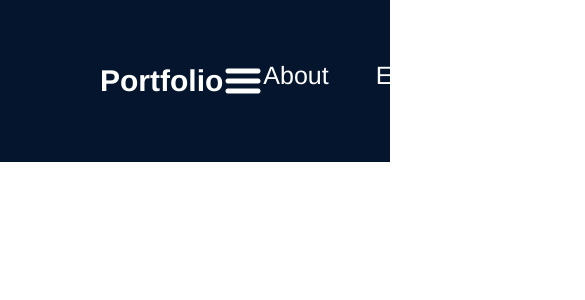
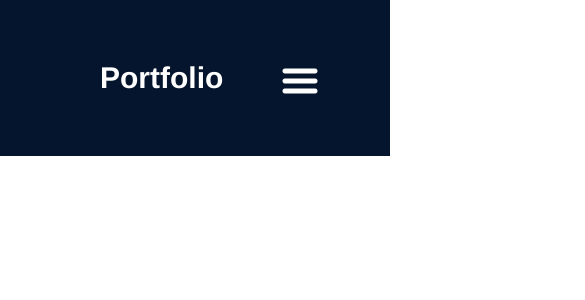
Before and after one commit to nipun-munasinghe/example-react-portfolio, a React (Vite) app: page / in a window 390 px wide. Shown: the top 300 px of the page, 585 px wide, since content can reach past the window. Built offline with nearby package versions, Linux system fonts and the light colour scheme; the HTML template or start-up script is replaced by a standard one.

Commit message:
Created navbar as responsive

```diff
--- a/src/components/Navbar/Navbar.jsx
+++ b/src/components/Navbar/Navbar.jsx
@@ -8,7 +8,7 @@
         <a className={styles.title} href="/">Portfolio</a>
 
         <div className={styles.menu}>
-        <img className={styles.menuBtn} src={getImageUrl("nav/menuIcon.png")} alt="menu Icon" />
+        <img className={styles.menuBtn} src={getImageUrl("nav/menuIcon.png")} alt="menu button" />
             <ul className={styles.menuItems}>
                 <li><a href="#about">About</a></li>
                 <li><a href="#experience">Experience</a></li>
--- a/src/components/Navbar/Navbar.module.css
+++ b/src/components/Navbar/Navbar.module.css
@@ -33,3 +33,40 @@
     color: var(--color-text);
     text-decoration: none;
 }
+
+@media screen and (max-width: 830px) {
+    .navbar {
+        flex-direction: column;
+        align-items: flex-start;
+    }
+
+    .menu {
+        position: absolute;
+        right: 0;
+        margin-right: 10%;
+        flex-direction: column;
+        align-items: flex-end;
+        gap: 11px;
+        z-index: 3;
+    }
+
+    .menuBtn  {
+        display: block;
+        cursor: pointer;
+    }
+
+    .menuItems {
+        display: none;
+        flex-direction: column;
+        align-items: center;
+        gap: 12px;
+        border-radius: 10px;
+        background: rgb(25, 55, 109);
+        background: linear-gradient(
+            90deg,
+            rgba(25, 55, 109, 0.2) 0%,
+            rgba(25, 55, 109, 0.8) 100%);
+        padding: 16px 25px;
+        box-shadow: 0 0 4px 0 rgba(0, 0, 0, 0.25);
+    }
+}
```
